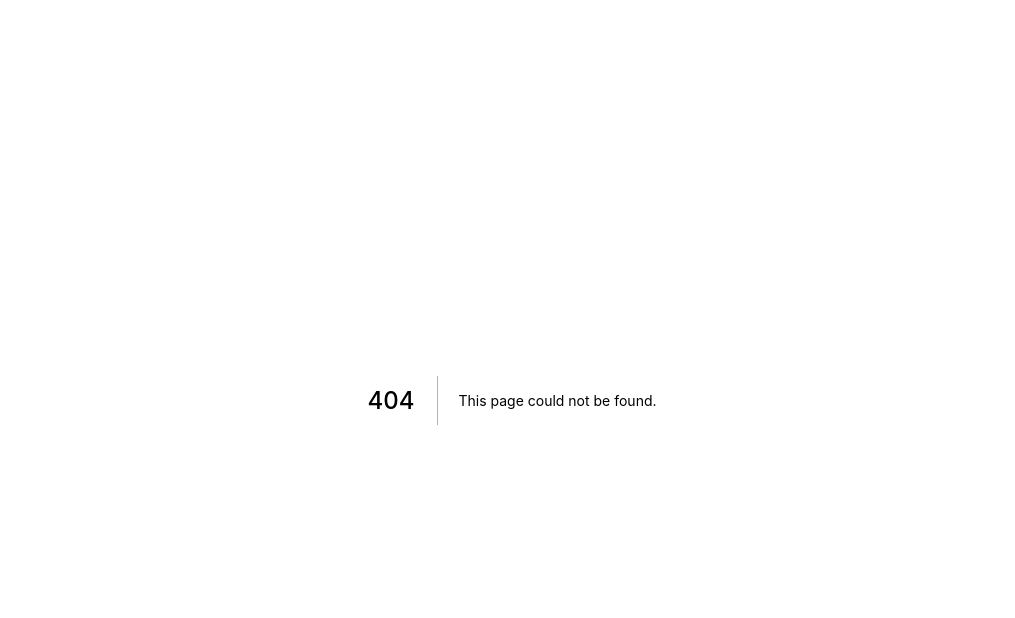
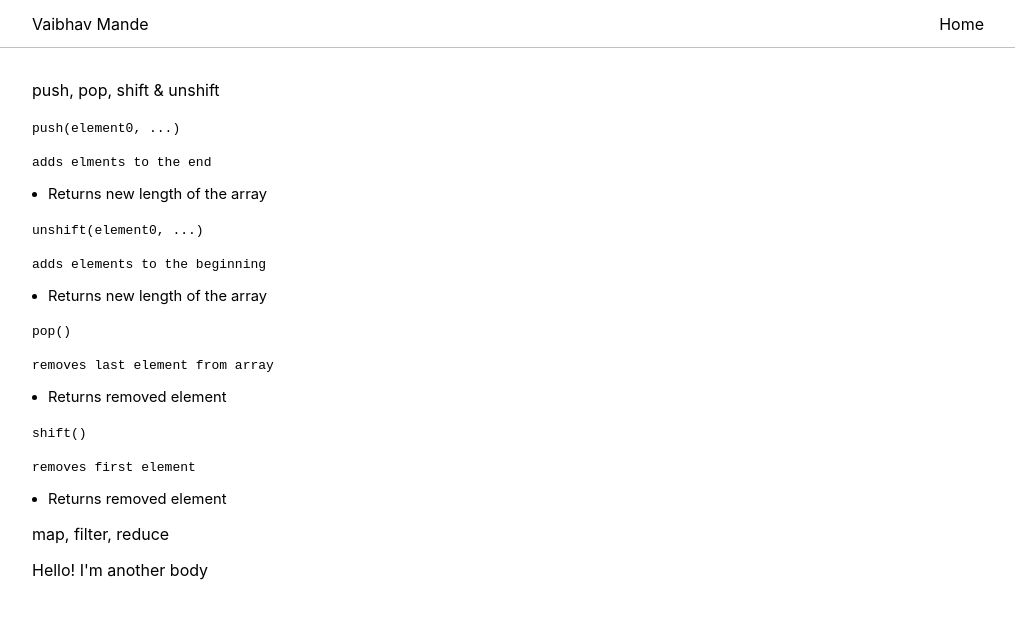
Before and after one commit to vaibhavmande/jsnotes, a Next.js app: page /post/arrays in a window 1280 px wide. Before the commit this address had no page. Shown: the top 618 px of the page, without its empty margins (128-1143 px from the left). Built offline with nearby package versions, Linux system fonts and the light colour scheme.

Commit message:
Added first post

```diff
--- /dev/null
+++ b/components/Document/CodeBlock.js
@@ -0,0 +1,20 @@
+import React from 'react'
+import styles from './Documents.module.scss'
+
+const CodeBlock = ({ code, list, pre }) => {
+  return (
+    <>
+      <div className={styles.code}>
+        <code>{code}</code>
+      </div>
+      <pre>{pre}</pre>
+      <ul className={styles.codeList}>
+        {list.map((item, index) => (
+          <li key={index}>{item}</li>
+        ))}
+      </ul>
+    </>
+  )
+}
+
+export default CodeBlock
--- /dev/null
+++ b/components/Document/Container.js
@@ -0,0 +1,8 @@
+import React from 'react'
+import classes from './Documents.module.scss'
+
+export const Container = ({ children }) => {
+  return <div className={classes.container}>{children}</div>
+}
+
+// export default Container
--- /dev/null
+++ b/components/Document/Documents.module.scss
@@ -0,0 +1,15 @@
+.container {
+  margin: 2rem 10rem;
+  .card-header {
+    cursor: pointer;
+  }
+}
+
+.code {
+  margin-bottom: 1.2rem;
+}
+
+.codeList {
+  padding: 0 0 0 1rem;
+  font-size: 0.92em;
+}
--- a/components/Header/Header.module.scss
+++ b/components/Header/Header.module.scss
@@ -5,14 +5,19 @@
   justify-content: space-between;
   padding: 0.5rem 10rem;
   border-bottom: 0.1rem solid silver;
+  ul {
+    margin-top: 1rem;
+  }
   ul > li {
     display: inline;
     padding: 0 0.5rem;
   }
   a {
     text-decoration: none;
+    color: inherit;
     &:hover {
       text-decoration: underline;
+      color: inherit;
     }
   }
   @media screen and (max-width: 32rem) {
--- a/package.json
+++ b/package.json
@@ -11,8 +11,10 @@
     "@mdx-js/loader": "^1.6.22",
     "@mdx-js/react": "^1.6.22",
     "@next/mdx": "^10.1.3",
+    "bootstrap": "^4.6.0",
     "next": "10.1.3",
     "react": "17.0.2",
+    "react-bootstrap": "^1.5.2",
     "react-dom": "17.0.2",
     "sass": "^1.32.10"
   },
--- /dev/null
+++ b/pages/post/arrays.mdx
@@ -0,0 +1,31 @@
+import { Accordion, Card, ListGroup } from 'react-bootstrap'
+import { Container } from '../../components/Document/Container'
+import { Header } from '../../components/Header/Header'
+import CodeBlock from '../../components/Document/CodeBlock'
+
+<Header />
+<Container>
+  <Accordion defaultActiveKey="0">
+    <Card>
+      <Accordion.Toggle as={Card.Header} eventKey="0">
+        push, pop, shift & unshift
+      </Accordion.Toggle>
+      <Accordion.Collapse eventKey="0">
+        <Card.Body>
+          <CodeBlock code='push(element0, ...)' pre="adds elments to the end" list={['Returns new length of the array']}/>
+          <CodeBlock code='unshift(element0, ...)' pre="adds elements to the beginning" list={['Returns new length of the array']}/>
+          <CodeBlock code='pop()' pre="removes last element from array" list={['Returns removed element']}/>
+          <CodeBlock code='shift()' pre="removes first element" list={['Returns removed element']}/>
+        </Card.Body>
+      </Accordion.Collapse>
+    </Card>
+    <Card>
+      <Accordion.Toggle as={Card.Header} eventKey="1">
+        map, filter, reduce
+      </Accordion.Toggle>
+      <Accordion.Collapse eventKey="1">
+        <Card.Body>Hello! I'm another body</Card.Body>
+      </Accordion.Collapse>
+    </Card>
+  </Accordion>
+</Container>
--- a/pages/post/welcome.mdx
+++ /dev/null
@@ -1 +0,0 @@
-# Blog
--- a/styles/globals.css
+++ b/styles/globals.css
@@ -24,3 +24,9 @@ h6 {
   margin: 0;
   padding: 0;
 }
+
+@import url('bootstrap/dist/css/bootstrap.min.css');
+
+.card-header {
+  cursor: pointer;
+}
```
Also changed, not shown: lib/meta.json (+4 -4 lines), 2 other files (tests, documents, lock files or other folders).
